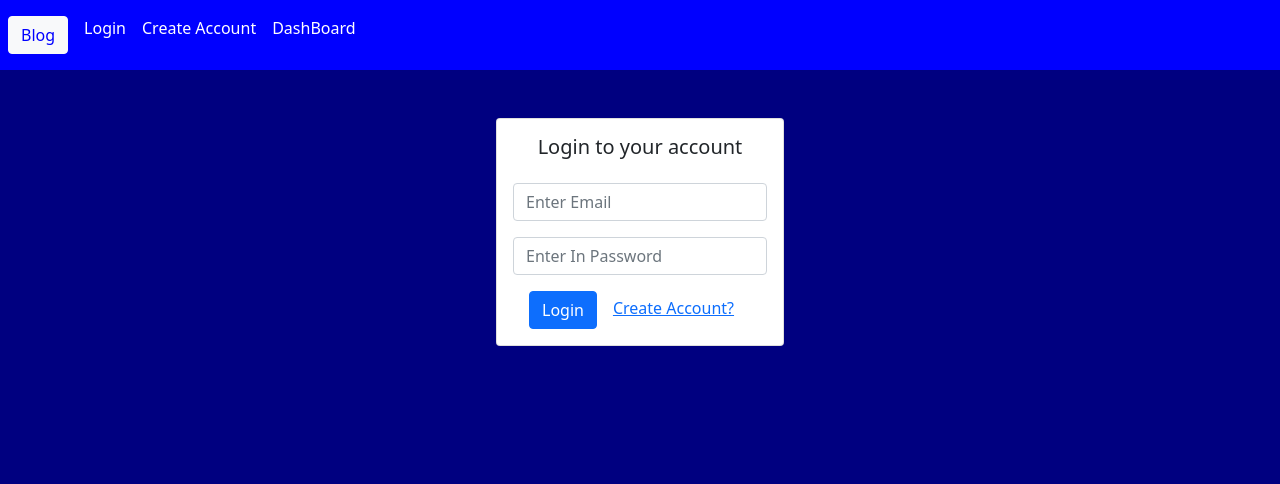
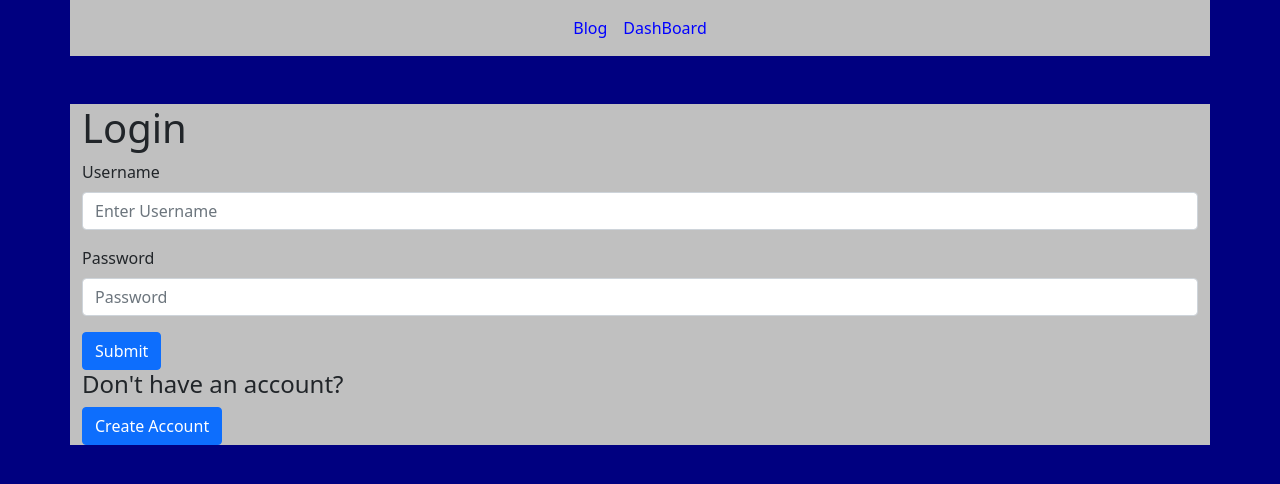
Before and after one commit to Jcontreras3/my-blog, a React (Create React App) app: page /Login in a window 1280 px wide. Shown: the top 484 px of the page. Built offline with nearby package versions, Linux system fonts and the light colour scheme.

Commit message:
Fixed some things linked the apis

```diff
--- a/src/App.css
+++ b/src/App.css
@@ -37,8 +37,8 @@
   }
 }
 
-.BgBlue{
-  background-color: blue;
+.BgSilver{
+  background-color: silver !important;
 }
 .White{
   color: White !important;
@@ -46,3 +46,8 @@
 .Blue{
   color: blue !important;
 }
+
+.Border{
+  border-radius: 5;
+  padding: 50;
+}
--- a/src/App.js
+++ b/src/App.js
@@ -3,7 +3,7 @@ import "./App.css";
 import "bootstrap/dist/css/bootstrap.min.css";
 import { Routes, Route, BrowserRouter, Link } from "react-router-dom";
 //import NavBarComponent from './components/NavBarComponent';
-import { Nav, Navbar, Container } from "react-bootstrap";
+import { Nav, Navbar, Container, Row, Col } from "react-bootstrap";
 import BlogPage from "./components/BlogPage";
 import DashBoardPage from "./components/DashBoardPage";
 import AccountPage from "./components/AccountPage";
@@ -12,14 +12,31 @@ import LoginPage from "./components/LoginPage";
 function App() {
   return (
     <BrowserRouter>
-      <Navbar className="BgBlue">
+      <Container>
+        <Row>
+          <Col md={12} className="BgSilver d-flex justify-content-center">
+            <Navbar className="">
               <Nav className="me-auto">
-            <Nav.Link className="White" href="/"><button className="btn btn-light Blue">Blog</button></Nav.Link>
-            <Nav.Link className="White" href="Login">Login</Nav.Link>
-            <Nav.Link className="White" href="Account">Create Account</Nav.Link>
-            <Nav.Link className="White" href="DashBoard">DashBoard</Nav.Link>
+                <Nav.Link as={Link} to="/" className="Blue">
+                 Blog
+                </Nav.Link>
+                {/* <Col> */}
+                {/* <Nav.Link className="Blue" href="Login">
+                  Login
+                </Nav.Link>
+                </Col>
+
+                <Nav.Link className="Blue" href="Account">
+                  Create Account
+                </Nav.Link> */}
+                <Nav.Link as={Link} to="/DashBoard" className="Blue">
+                  DashBoard
+                </Nav.Link>
               </Nav>
             </Navbar>
+          </Col>
+        </Row>
+      </Container>
       <Routes>
         <Route path="/" element={<BlogPage />} />
         <Route path="Login" element={<LoginPage />} />
--- /dev/null
+++ b/src/Services/DataService.js
@@ -0,0 +1,29 @@
+function checkToken(result){
+    let IsData = localStorage.getItem('Token');
+    if(IsData && IsData != null){
+        result = true
+    }
+    return result;
+}
+
+async function createAccount(createdUser){
+    let res = await fetch('http://localhost:5096/User/AddUsers',{
+        method: "POST",
+        headers:{
+            'Content-Type':"application/json"
+        },
+        body:JSON.stringify(createdUser)
+    });
+    if(!res.ok)
+    {
+        const message = `An Error has Occurred ${res.status}`
+        throw new Error(message)
+    }
+
+
+    console.log();
+
+    let data = await res.json();
+}
+
+export {checkToken, createAccount};
--- a/src/components/AccountPage.js
+++ b/src/components/AccountPage.js
@@ -1,43 +1,49 @@
-import React from "react";
-import {
-  Container,
-  Row,
-  Col,
-  Button,
-  InputGroup,
-  FormControl,
-  Card,
-} from "react-bootstrap";
+import React, { useState } from "react";
+import { Container, Row, Col, Button, Form } from "react-bootstrap";
+import { createAccount } from '../Services/DataService';
 
 export default function AccountPage() {
+  const [Username, setUsername] = useState("");
+  const [Password, setPassword] = useState("");
+
+  const handleSubmit = () => {
+    let userData = {
+      Id:0,
+      Username,
+      Password
+    }
+   createAccount(userData);
+  }
   return (
     <Container>
       <Row>
-        <Col className="d-flex justify-content-center mt-5">
-          <Card style={{ width: "18rem" }}>
-            <Card.Title className="text-center mt-3">
-              Don't have an account? Create one!
-            </Card.Title>
-            <Card.Body>
-              <InputGroup className="mb-3">
-                <FormControl
-                  placeholder="Enter Email"
-                  aria-label="Username"
-                  aria-describedby="basic-addon1"
-                />
-              </InputGroup>
-              <InputGroup className="mb-3">
-                <FormControl
-                  placeholder="Enter In Password"
-                  aria-label="Username"
-                  aria-describedby="basic-addon1"
-                />
-              </InputGroup>
-            </Card.Body>
-            <Col className="d-flex justify-content-center mb-3">
-              <Button>Create</Button>
-            </Col>
-          </Card>
+        <Col
+          className="mt-5 BgSilver Border"
+          // style={{ backroundColor: 'gray', borderRadius: 5, padding: 50 }}
+        >
+          <h1>Create Account</h1>
+          <Form>
+            <Form.Group className="mb-3" controlId="Username">
+              <Form.Label>Username</Form.Label>
+              <Form.Control
+                type="text"
+                placeholder="Enter Username"
+                onChange={({target}) => setUsername(target.value)}
+              />
+            </Form.Group>
+
+            <Form.Group className="mb-3" controlId="Password">
+              <Form.Label>Password</Form.Label>
+              <Form.Control type="password"
+              placeholder="Password"
+              onChange={({target:{value}}) => setPassword(value)}/>
+            </Form.Group>
+            <Button
+             variant="primary"
+             onClick={handleSubmit}>
+              Submit
+            </Button>
+          </Form>
         </Col>
       </Row>
     </Container>
--- a/src/components/BlogPage.js
+++ b/src/components/BlogPage.js
@@ -68,26 +68,26 @@ export default function BlogPage() {
               <>
                 {i % 2 == 0 ? (
                   <>
-                    <Row>
+                    <Row className="mt-4">
                       <Col md={6}>
                         <Row>
                           <Col
                             md={12}
-                            className="d-flex justify-content-center"
+                            className="d-flex justify-content-center White"
                           >
                             Title
                           </Col>
                           <Col md={12}>
-                            <Row>
+                            <Row className="mt-4">
                               <Col
                                 md={6}
-                                className="d-flex justify-content-center"
+                                className="d-flex justify-content-center White"
                               >
                                 Publisher Name
                               </Col>
                               <Col
                                 md={6}
-                                className="d-flex justify-content-center"
+                                className="d-flex justify-content-center White"
                               >
                                 Date
                               </Col>
@@ -95,42 +95,42 @@ export default function BlogPage() {
                           </Col>
                           <Col
                             md={12}
-                            className="d-flex justify-content-center"
+                            className="d-flex justify-content-center White"
                           >
                             image
                           </Col>
                         </Row>
                       </Col>
-                      <Col md={6} className="d-flex justify-content-center">
+                      <Col md={6} className="d-flex justify-content-center White">
                         desc
                       </Col>
                     </Row>
                   </>
                 ) : (
                   <>
-                    <Row>
-                      <Col md={6} className="d-flex justify-content-center">
+                    <Row className="mt-4">
+                      <Col md={6} className="d-flex justify-content-center White">
                         desc
                       </Col>
                       <Col md={6}>
                         <Row>
                           <Col
                             md={12}
-                            className="d-flex justify-content-center"
+                            className="d-flex justify-content-center White"
                           >
                             Title
                           </Col>
                           <Col md={12}>
-                            <Row>
+                            <Row className="mt-4">
                               <Col
                                 md={6}
-                                className="d-flex justify-content-center"
+                                className="d-flex justify-content-center White"
                               >
                                 Publisher Name
                               </Col>
                               <Col
                                 md={6}
-                                className="d-flex justify-content-center"
+                                className="d-flex justify-content-center White"
                               >
                                 Date
                               </Col>
@@ -138,7 +138,7 @@ export default function BlogPage() {
                           </Col>
                           <Col
                             md={12}
-                            className="d-flex justify-content-center"
+                            className="d-flex justify-content-center White"
                           >
                             image
                           </Col>
--- a/src/components/DashBoardPage.js
+++ b/src/components/DashBoardPage.js
@@ -9,8 +9,28 @@ import {
   Accordion,
   ListGroup,
 } from "react-bootstrap";
-import { useState } from "react";
+import { useState, useEffect } from "react";
+import { useNavigate } from 'react-router-dom'
+import { checkToken } from "../Services/DataService";
+
+
 export default function DashBoardPage() {
+  let navigate = useNavigate();
+
+  useEffect(() =>{
+    //on load use effect is the first thing to fire
+    //put any on load logic here.
+    //Will only fire once if nothing is inside the dependency array
+    if(!checkToken()){
+      navigate("/Login");
+    }
+  },[])
+
+
+
+
+
+
   const [blogItems, setBlogItems] = useState([
     {
       Id: 1,
@@ -71,7 +91,7 @@ export default function DashBoardPage() {
   const handleClose = () => setShow(false);
   const handleShow = (e) => {
     setShow(true);
-    if (e.target.textContent == "Add Blog Item") {
+    if (e.target.textContent === "Add Blog Item") {
       setEditBool(false);
     } else {
       setEditBool(true);
--- a/src/components/LoginPage.js
+++ b/src/components/LoginPage.js
@@ -1,44 +1,55 @@
-import React from "react";
-import {
-  Container,
-  Row,
-  Col,
-  Button,
-  InputGroup,
-  FormControl,
-  Card,
-} from "react-bootstrap";
+import React, {useState} from "react";
+import { useNavigate } from "react-router-dom";
+import { Container, Row, Col, Button, Form } from "react-bootstrap";
+
 // import { BrowserRouter, Routes, Route, Link } from "react-router-dom";
-export default function loginPage() {
+export default function LoginPage() {
+  let navigate = useNavigate();
+  const [Username, setUsername] = useState("");
+  const [Password, setPassword] = useState("");
+
+  const handleSubmit = () => {
+    let userData = {
+      Username,
+      Password,
+    };
+    console.log(userData);
+  };
+
   return (
     <Container>
       <Row>
-        <Col className="d-flex justify-content-center mt-5">
-          <Card style={{ width: "18rem" }}>
-            <Card.Title className="text-center mt-3">
-              Login to your account
-            </Card.Title>
-            <Card.Body>
-              <InputGroup className="mb-3">
-                <FormControl
-                  placeholder="Enter Email"
-                  aria-label="Username"
-                  aria-describedby="basic-addon1"
-                />
-              </InputGroup>
-              <InputGroup className="mb-3">
-                <FormControl
-                  placeholder="Enter In Password"
-                  aria-label="Username"
-                  aria-describedby="basic-addon1"
-                />
-              </InputGroup>
-              <Button className="mx-3 Positioning">Login</Button>
-              <Card.Link href="Account">Create Account?</Card.Link>
-            </Card.Body>
-          </Card>
+        <Col
+          className="mt-5 BgSilver Border"
+          // style={{ backroundColor: 'gray', borderRadius: 5, padding: 50 }}
+        >
+          <h1>Login</h1>
+          <Form>
+            <Form.Group className="mb-3" controlId="Username">
+              <Form.Label>Username</Form.Label>
+              <Form.Control
+                type="text"
+                placeholder="Enter Username"
+                onChange={({ target }) => setUsername(target.value)}
+              />
+            </Form.Group>
+
+            <Form.Group className="mb-3" controlId="Password">
+              <Form.Label>Password</Form.Label>
+              <Form.Control
+                type="password"
+                placeholder="Password"
+                onChange={({ target: { value } }) => setPassword(value)}
+              />
+            </Form.Group>
+            <Button variant="primary" onClick={handleSubmit}>
+              Submit
+            </Button>
+          </Form>
+          <h4>Don't have an account?</h4>
+          <Button onClick={() => navigate("/Account")}>Create Account</Button>
         </Col>
       </Row>
-      </Container>
+    </Container>
   );
 }
```
Lines whose indentation alone changed are shown as unchanged.
